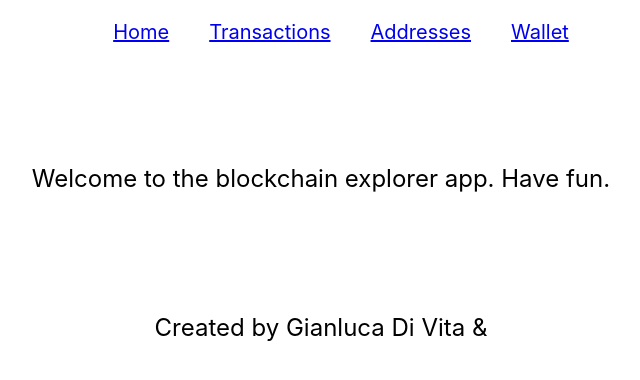
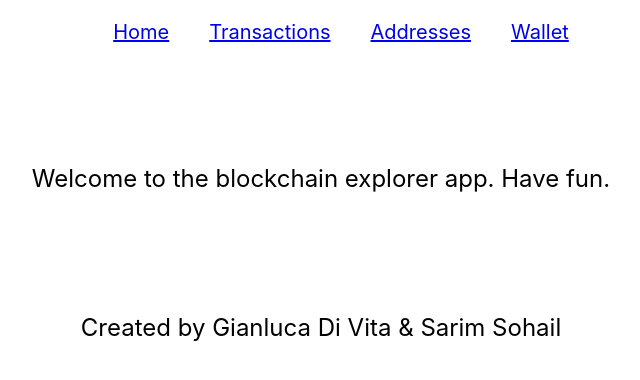
Before and after one commit to GianlucaDivita/blockchain-explorer, a React (Create React App) app: page / in a window 1280 px wide. Shown: the top 380 px of the page, without its empty margins (319-959 px from the left). Built offline with nearby package versions, Linux system fonts and the light colour scheme.

Commit message:
add my name to project

```diff
--- a/src/Components/Home.js
+++ b/src/Components/Home.js
@@ -1,14 +1,12 @@
-import React from 'react';
-import './style.css';
+import React from "react";
+import "./style.css";
 
 const Home = () => {
   return (
-
     <div>
       <p className="home">Welcome to the blockchain explorer app. Have fun.</p>
-      <p className="home">Created by Gianluca Di Vita & </p>
+      <p className="home">Created by Gianluca Di Vita & Sarim Sohail </p>
     </div>
-
   );
 };
 
```
Also changed, not shown: 1 other file (tests, documents, lock files or other folders).
